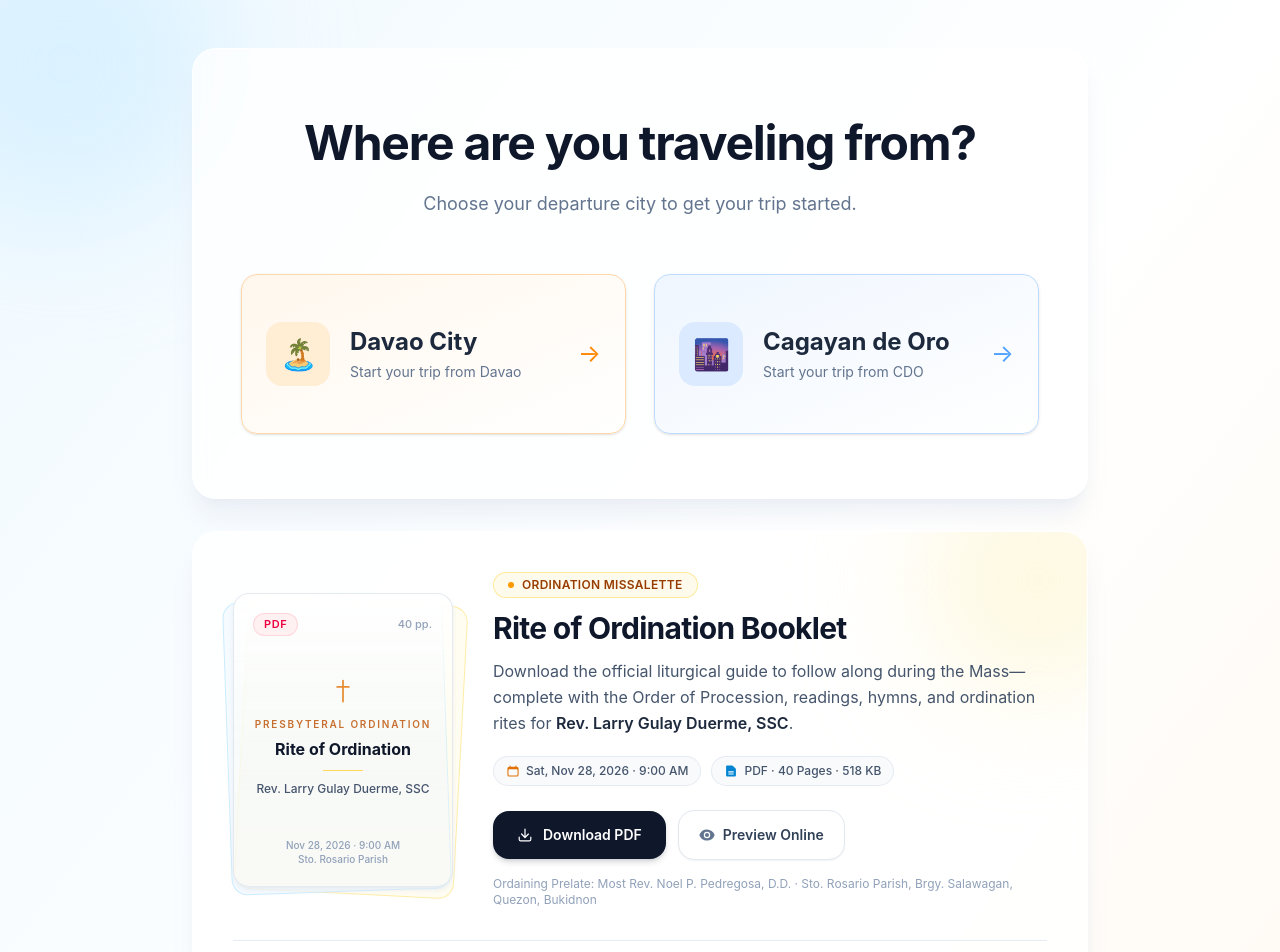
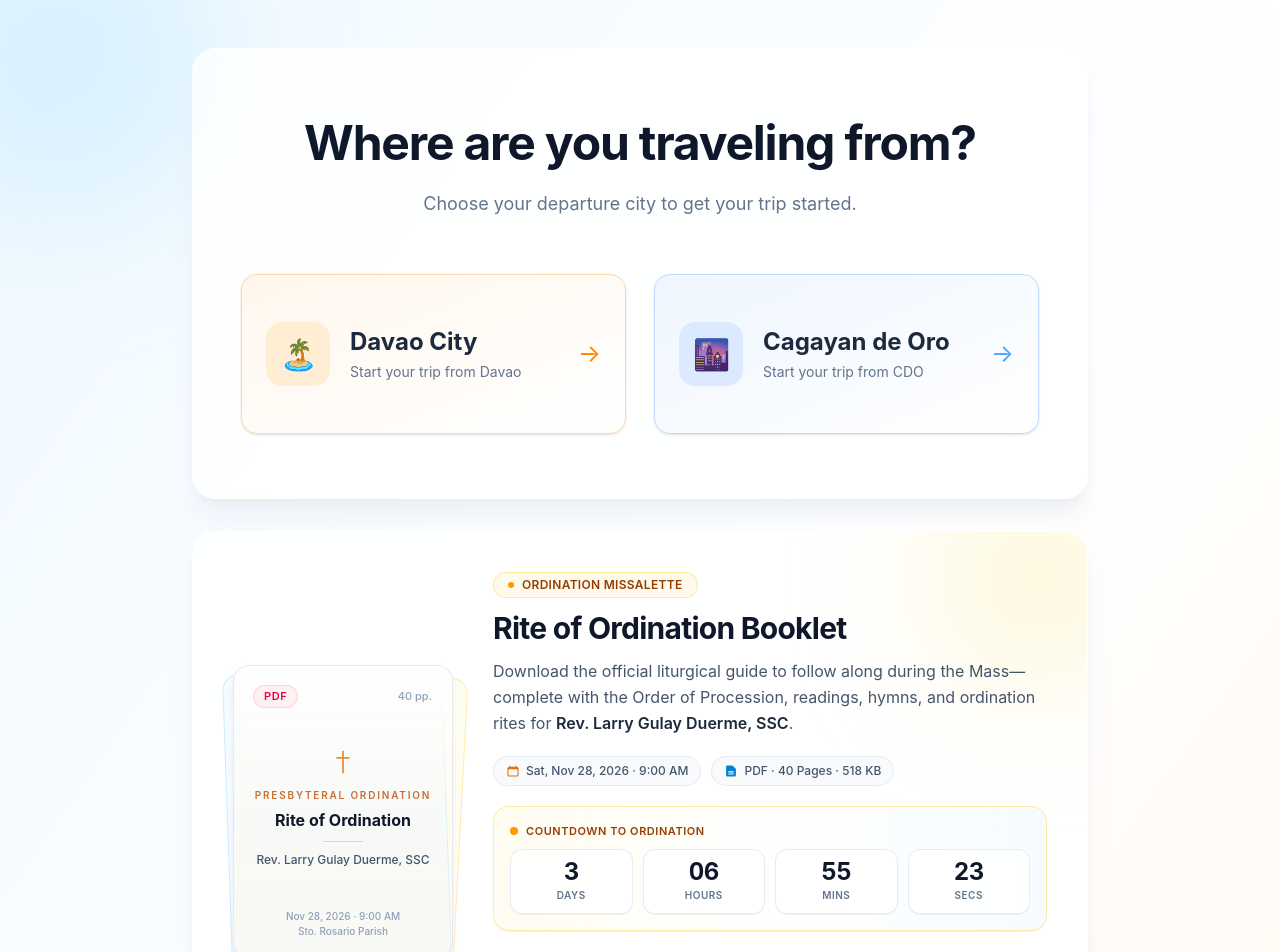
Before and after one commit to Jaco-Miras/larrys-ordination, a React (Vite) app: page / in a window 1280 px wide. Shown: the top 952 px of the page. Built offline with nearby package versions, Linux system fonts and the light colour scheme.

Commit message:
feat: add OrdinationCountdown component to OrdinationPdfSection for live countdown display

```diff
--- /dev/null
+++ b/src/components/OrdinationCountdown.tsx
@@ -0,0 +1,120 @@
+import { useEffect, useState } from "react";
+
+const ORDINATION_TARGET_MS = new Date("2026-11-28T09:00:00+08:00").getTime();
+const ORDINATION_END_MS = new Date("2026-11-28T13:00:00+08:00").getTime();
+
+type CountdownState = {
+  status: "upcoming" | "live" | "past";
+  days: number;
+  hours: number;
+  minutes: number;
+  seconds: number;
+};
+
+const getCountdownState = (nowMs: number): CountdownState => {
+  const diff = ORDINATION_TARGET_MS - nowMs;
+
+  if (diff <= 0) {
+    return {
+      status: nowMs < ORDINATION_END_MS ? "live" : "past",
+      days: 0,
+      hours: 0,
+      minutes: 0,
+      seconds: 0,
+    };
+  }
+
+  const totalSeconds = Math.floor(diff / 1000);
+  const days = Math.floor(totalSeconds / 86400);
+  const hours = Math.floor((totalSeconds % 86400) / 3600);
+  const minutes = Math.floor((totalSeconds % 3600) / 60);
+  const seconds = totalSeconds % 60;
+
+  return {
+    status: "upcoming",
+    days,
+    hours,
+    minutes,
+    seconds,
+  };
+};
+
+const padTwo = (value: number) => String(value).padStart(2, "0");
+
+const OrdinationCountdown = () => {
+  const [countdown, setCountdown] = useState<CountdownState>(() =>
+    getCountdownState(Date.now()),
+  );
+
+  useEffect(() => {
+    const timer = window.setInterval(() => {
+      setCountdown(getCountdownState(Date.now()));
+    }, 1000);
+
+    return () => window.clearInterval(timer);
+  }, []);
+
+  if (countdown.status === "live") {
+    return (
+      <div
+        role="status"
+        aria-live="polite"
+        className="mt-5 inline-flex items-center gap-2.5 rounded-2xl border border-emerald-200 bg-emerald-50/90 px-4 py-3 text-sm font-semibold text-emerald-800"
+      >
+        <span className="relative flex size-2.5">
+          <span className="absolute inline-flex h-full w-full animate-ping rounded-full bg-emerald-400 opacity-75" />
+          <span className="relative inline-flex size-2.5 rounded-full bg-emerald-500" />
+        </span>
+        <span>The Ordination Mass is now underway!</span>
+      </div>
+    );
+  }
+
+  if (countdown.status === "past") {
+    return (
+      <div className="mt-5 inline-flex items-center gap-2 rounded-2xl border border-amber-200/80 bg-amber-50/80 px-4 py-2.5 text-xs font-semibold text-amber-900 sm:text-sm">
+        <span>Ordination celebrated on November 28, 2026</span>
+      </div>
+    );
+  }
+
+  const units = [
+    { label: countdown.days === 1 ? "Day" : "Days", value: String(countdown.days) },
+    { label: "Hours", value: padTwo(countdown.hours) },
+    { label: "Mins", value: padTwo(countdown.minutes) },
+    { label: "Secs", value: padTwo(countdown.seconds) },
+  ];
+
+  return (
+    <div
+      aria-label="Countdown to the Rite of Ordination"
+      className="mt-5 rounded-2xl border border-amber-200/70 bg-linear-to-r from-amber-50/70 via-white to-sky-50/60 p-3.5 shadow-2xs sm:p-4"
+    >
+      <div className="mb-2.5 flex items-center justify-center gap-2 text-[11px] font-semibold tracking-wider text-amber-800 uppercase md:justify-start">
+        <span className="relative flex size-2" aria-hidden="true">
+          <span className="absolute inline-flex h-full w-full animate-ping rounded-full bg-amber-400 opacity-75" />
+          <span className="relative inline-flex size-2 rounded-full bg-amber-500" />
+        </span>
+        <span>Countdown to Ordination</span>
+      </div>
+
+      <div className="grid grid-cols-4 gap-2 sm:gap-2.5">
+        {units.map((unit) => (
+          <div
+            key={unit.label}
+            className="flex flex-col items-center justify-center rounded-xl border border-slate-200/80 bg-white/95 px-2 py-2.5 shadow-2xs"
+          >
+            <span className="text-xl leading-none font-bold tracking-tight text-slate-900 tabular-nums sm:text-2xl">
+              {unit.value}
+            </span>
+            <span className="mt-1 text-[10px] font-semibold tracking-wider text-slate-500 uppercase">
+              {unit.label}
+            </span>
+          </div>
+        ))}
+      </div>
+    </div>
+  );
+};
+
+export default OrdinationCountdown;
--- a/src/components/OrdinationPdfSection.tsx
+++ b/src/components/OrdinationPdfSection.tsx
@@ -1,4 +1,5 @@
 import { useEffect, useRef, useState } from "react";
+import OrdinationCountdown from "./OrdinationCountdown";
 import OrdinationSongsViewer from "./OrdinationSongsViewer";
 
 const PDF_URL = "/rite-of-ordination-larry-duerme.pdf";
@@ -170,6 +171,9 @@ const OrdinationPdfSection = () => {
             </div>
           </dl>
 
+          {/* Live Countdown Timer */}
+          <OrdinationCountdown />
+
           {/* Action Buttons */}
           <div className="mt-6 flex flex-col items-stretch justify-center gap-3 sm:flex-row sm:items-center md:justify-start">
             <a
@@ -209,28 +213,6 @@ const OrdinationPdfSection = () => {
                 </>
               )}
             </a>
-
-            <a
-              href={PDF_URL}
-              target="_blank"
-              rel="noopener noreferrer"
-              className="inline-flex items-center justify-center gap-2 rounded-2xl border border-slate-200 bg-white px-5 py-3.5 text-sm font-semibold text-slate-700 shadow-xs transition duration-200 hover:-translate-y-0.5 hover:border-slate-300 hover:bg-slate-50 hover:text-slate-900 active:translate-y-0 focus-visible:outline-2 focus-visible:outline-offset-4 focus-visible:outline-sky-500"
-            >
-              <svg
-                aria-hidden="true"
-                viewBox="0 0 20 20"
-                fill="currentColor"
-                className="size-4 text-slate-500"
-              >
-                <path d="M10 12.5a2.5 2.5 0 1 0 0-5 2.5 2.5 0 0 0 0 5Z" />
-                <path
-                  fillRule="evenodd"
-                  d="M.664 10.59a1.651 1.651 0 0 1 0-1.186A10.004 10.004 0 0 1 10 3c4.257 0 7.893 2.66 9.336 6.41.147.381.146.804 0 1.186A10.004 10.004 0 0 1 10 17c-4.257 0-7.893-2.66-9.336-6.41ZM14 10a4 4 0 1 1-8 0 4 4 0 0 1 8 0Z"
-                  clipRule="evenodd"
-                />
-              </svg>
-              <span>Preview Online</span>
-            </a>
           </div>
 
           <p className="mt-4 text-xs text-slate-400">
```
